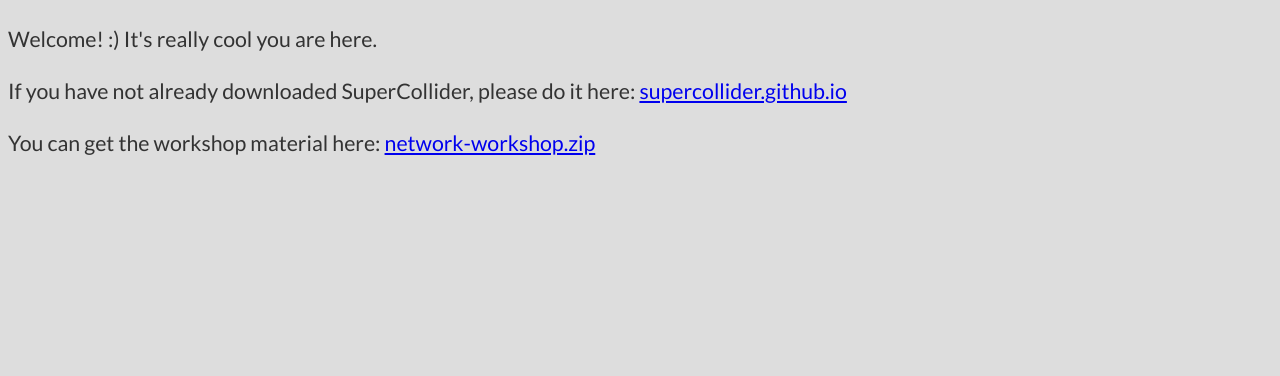
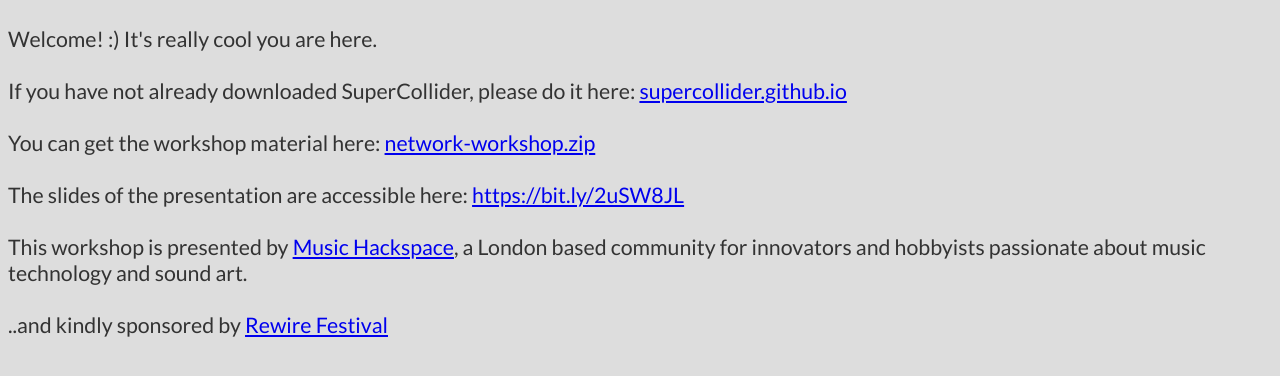
Before and after one commit to darkjazz/network-workshop, a plain HTML site: page index.html in a window 1280 px wide. Shown: the part 204-580 px from the top of the page. Drawn offline with Linux system fonts and the light colour scheme.

Commit message:
updated index and basics

```diff
--- a/index.html
+++ b/index.html
@@ -22,8 +22,10 @@
         <p>
           Welcome! :) It's really cool you are here. <br><br>
           If you have not already downloaded SuperCollider, please do it here: <a href="https://supercollider.github.io/download">supercollider.github.io</a> <br><br>
-          You can get the workshop material here: <a href="http://127.0.0.1/rewire/network-workshop.zip">network-workshop.zip</a>
-
+          You can get the workshop material here: <a href="http://127.0.0.1/rewire/network-workshop.zip">network-workshop.zip</a><br><br>
+          The slides of the presentation are accessible here: <a href="https://bit.ly/2uSW8JL">https://bit.ly/2uSW8JL</a><br><br>
+          This workshop is presented by <a href="http://musichackspace.org/">Music Hackspace</a>, a London based community for innovators and hobbyists passionate about music technology and sound art. <br><br>
+          ..and kindly sponsored by <a href="https://www.rewirefestival.nl/">Rewire Festival</a>
         </p>
       </div>
     </body>
```
Also changed, not shown: 1 other file.
